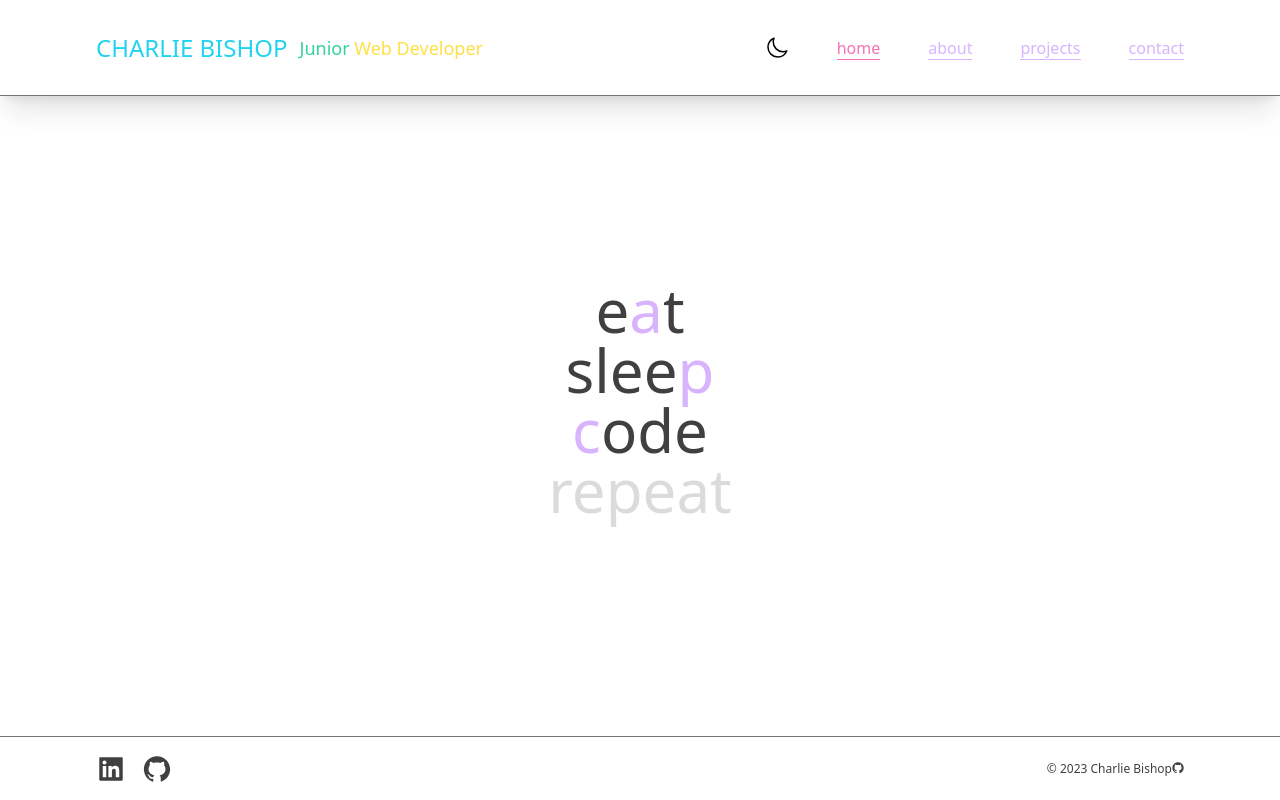
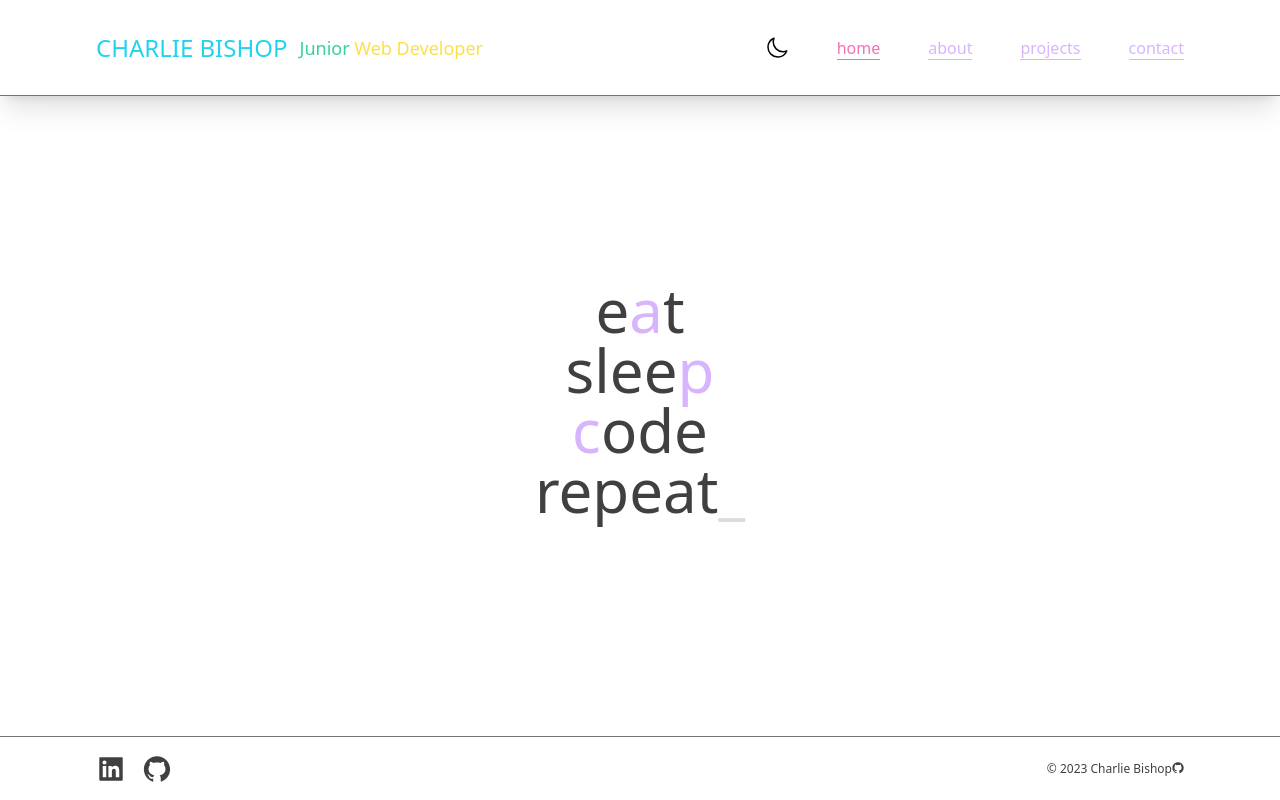
Before and after one commit to charlieBdev/portfolio, a Next.js app: page / in a window 1280 px wide. Built offline with nearby package versions, Linux system fonts and the light colour scheme.

Commit message:
change Spring from func to comp

```diff
--- a/src/app/Components/Spring.tsx
+++ b/src/app/Components/Spring.tsx
@@ -2,7 +2,8 @@ import { animated, useSpring } from "@react-spring/web"
 import { String } from "aws-sdk/clients/batch"
 
 
-export default function Spring(target: String) {
+// export default function Spring(target: String) {
+export default function Spring() {
 
   const styles = useSpring({
     loop: { reverse: true },
@@ -15,7 +16,7 @@ export default function Spring(target: String) {
     <animated.p
       style={styles}
     >
-      {target}
+      _
     </animated.p>
   )
 }
--- a/src/app/page.tsx
+++ b/src/app/page.tsx
@@ -13,7 +13,7 @@ export default function Home() {
       <p className="text-6xl text-center">e<Link href="/about" className="text-purple-300">a</Link>t</p>
       <p className="text-6xl text-center">slee<Link href="/projects" className="text-purple-300">p</Link></p>
       <p className="text-6xl text-center"><Link href="/contact" className="text-purple-300">c</Link>ode</p>
-      <p className="text-6xl text-center flex">{Spring("repeat")}</p>
+      <p className="text-6xl text-center flex">repeat{<Spring />}</p>
     </section>
   )
 }
```
